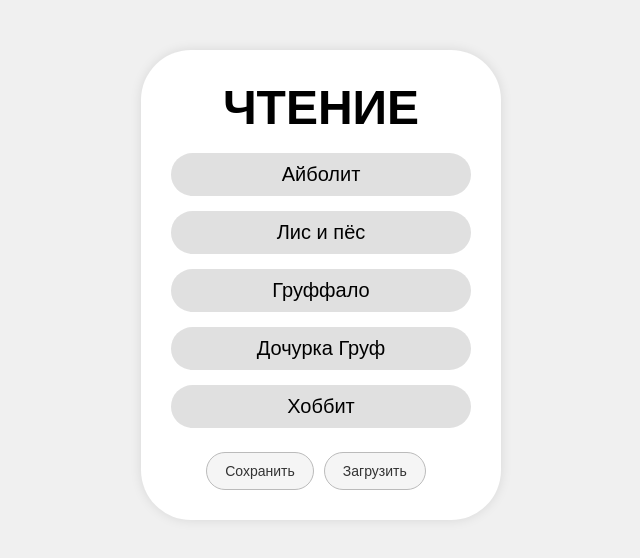
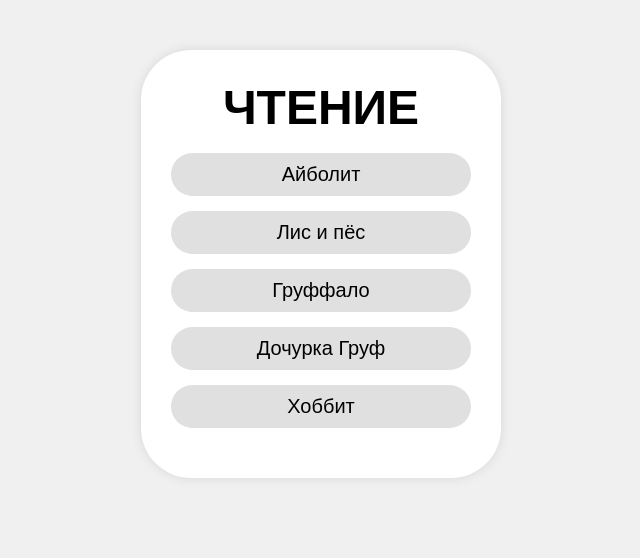
Before and after one commit to autizm6kola-art/chitalka, a React (Create React App) app: page / in a window 1280 px wide. Shown: the top 558 px of the page, without its empty margins (319-959 px from the left). Built offline with nearby package versions, Linux system fonts and the light colour scheme.

Commit message:
убрала кнопки сохранить

```diff
--- a/src/App.js
+++ b/src/App.js
@@ -102,9 +102,9 @@
       <br /><br />
 
       <div className="status">
-        {allModulesVisited && (
+        {/* {allModulesVisited && (
           <p>Молодец!</p>
-        )}
+        )} */}
 
         <div className="module-list">
           {modules.map((mod) => {
--- a/src/BackupControls.js
+++ b/src/BackupControls.js
@@ -55,39 +55,39 @@
     reader.readAsText(file);
   };
 
-  return (
-    <div style={{ marginTop: '24px' }}>
-      <button
-        style={{
-          ...buttonStyle,
-          ...(hovered === 'save' ? hoverStyle : {}),
-        }}
-        onMouseEnter={() => setHovered('save')}
-        onMouseLeave={() => setHovered(null)}
-        onClick={handleExport}
-      >
-        Сохранить
-      </button>
+  // return (
+  //   <div style={{ marginTop: '24px' }}>
+  //     <button
+  //       style={{
+  //         ...buttonStyle,
+  //         ...(hovered === 'save' ? hoverStyle : {}),
+  //       }}
+  //       onMouseEnter={() => setHovered('save')}
+  //       onMouseLeave={() => setHovered(null)}
+  //       onClick={handleExport}
+  //     >
+  //       Сохранить
+  //     </button>
 
-      <label
-        style={{
-          ...buttonStyle,
-          ...(hovered === 'load' ? hoverStyle : {}),
-          display: 'inline-block',
-        }}
-        onMouseEnter={() => setHovered('load')}
-        onMouseLeave={() => setHovered(null)}
-      >
-        Загрузить
-        <input
-          type="file"
-          accept="application/json"
-          onChange={handleImport}
-          style={{ display: 'none' }}
-        />
-      </label>
-    </div>
-  );
+  //     <label
+  //       style={{
+  //         ...buttonStyle,
+  //         ...(hovered === 'load' ? hoverStyle : {}),
+  //         display: 'inline-block',
+  //       }}
+  //       onMouseEnter={() => setHovered('load')}
+  //       onMouseLeave={() => setHovered(null)}
+  //     >
+  //       Загрузить
+  //       <input
+  //         type="file"
+  //         accept="application/json"
+  //         onChange={handleImport}
+  //         style={{ display: 'none' }}
+  //       />
+  //     </label>
+  //   </div>
+  // );
 }
 
 export default BackupControls;
```
